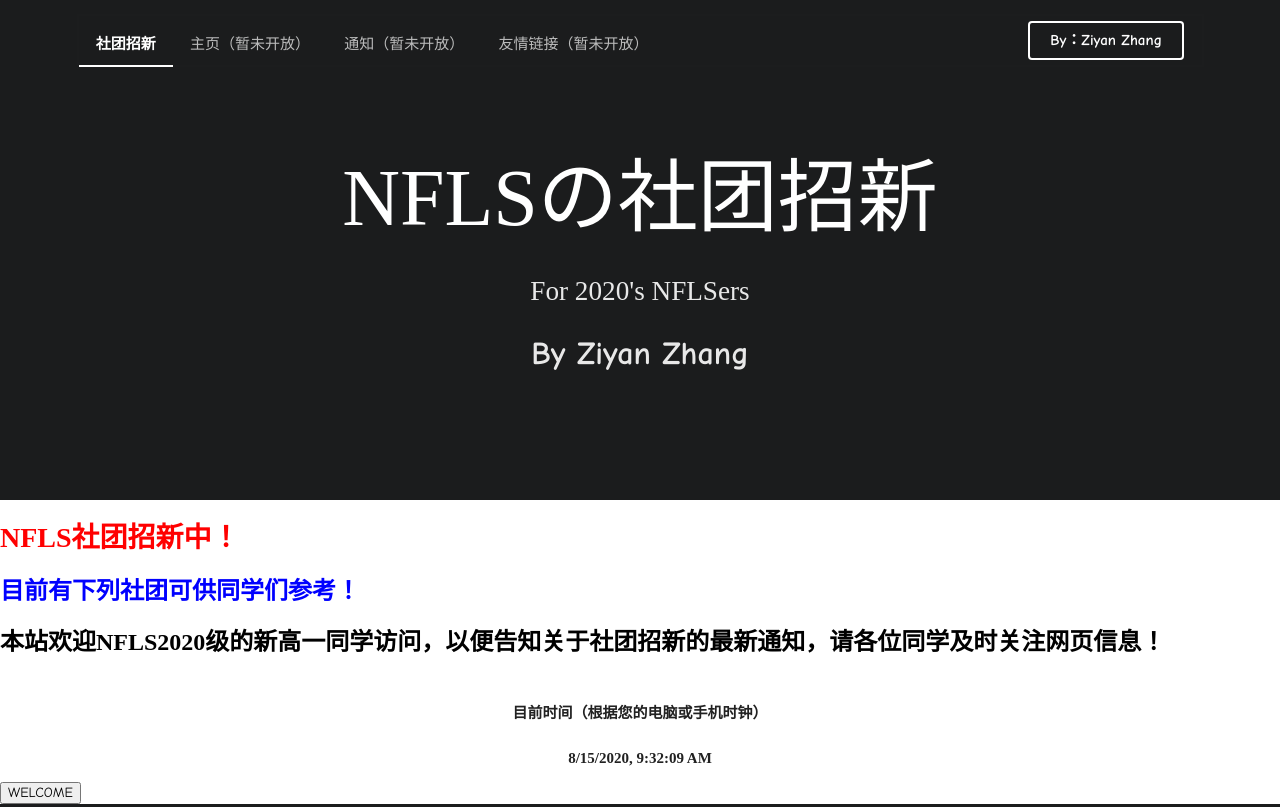
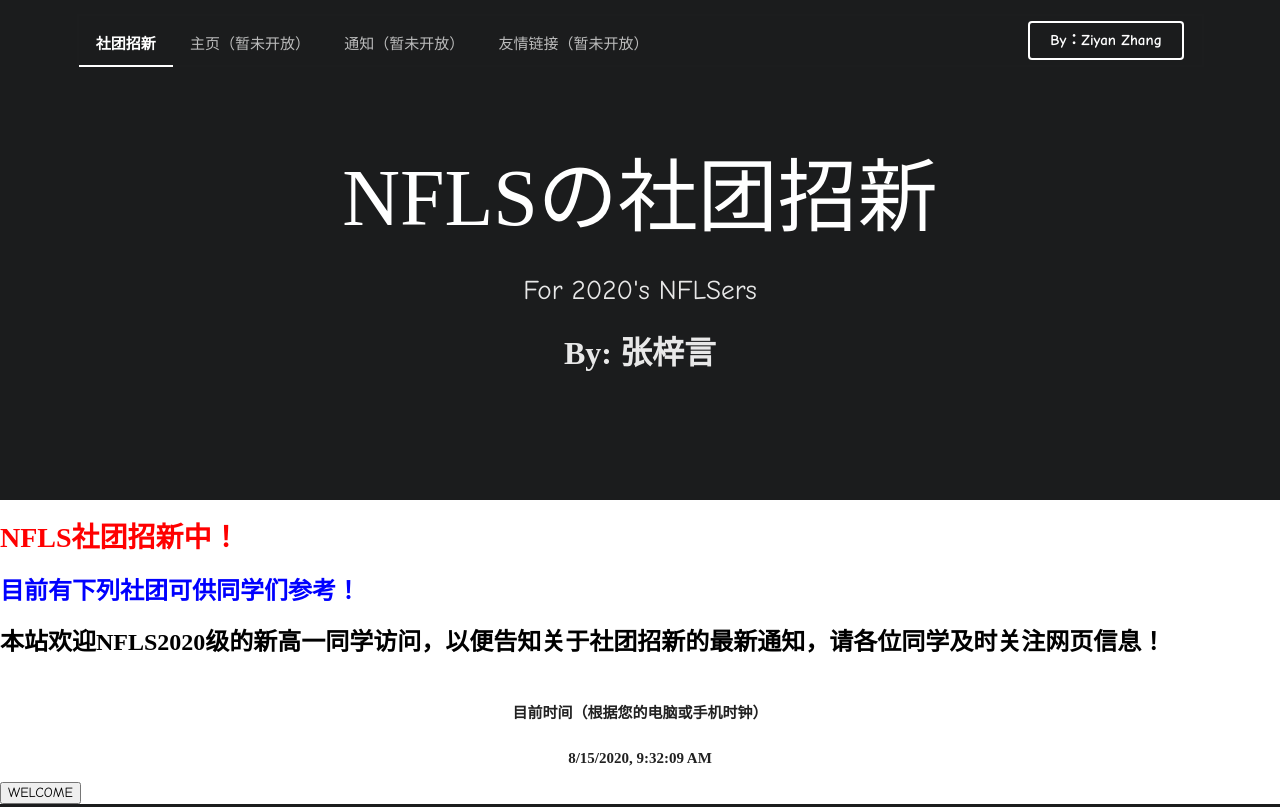
Before and after one commit to NFLS-2020/association, a plain HTML site: page index.html in a window 1280 px wide. Shown: the top 807 px of the page. Drawn offline with nearby package versions, Linux system fonts and the light colour scheme.

Commit message:
Update index.html

```diff
--- a/index.html
+++ b/index.html
@@ -125,11 +125,11 @@ function show_info()
 
             <div class="ui text container">
                 <h1 class="ui inverted header" style="font-family:STXinWei">NFLSの社团招新</h1>
-                <h2 style="font-family:STXinwei">
+                <h2 style="font-family:Comic Sans MS">
                     For 2020's NFLSers
                 </h1>
-                <h1 style="font-size: 2em; font-family:Comic Sans MS">
-                    By Ziyan Zhang
+                <h1 style="font-size: 2em; font-family:STXinWei">
+                    By: 张梓言
                 </h1>
             </div>
         </div>
```
